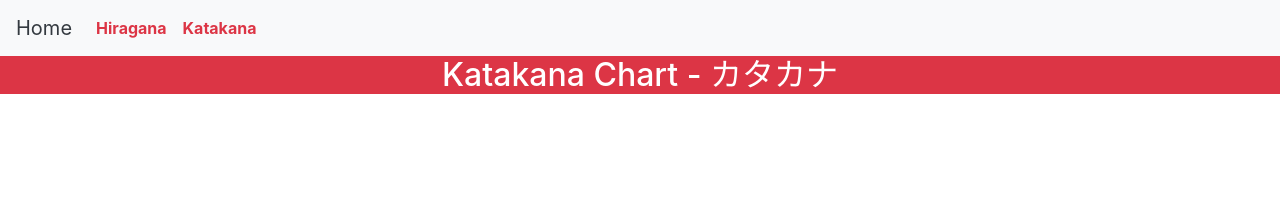
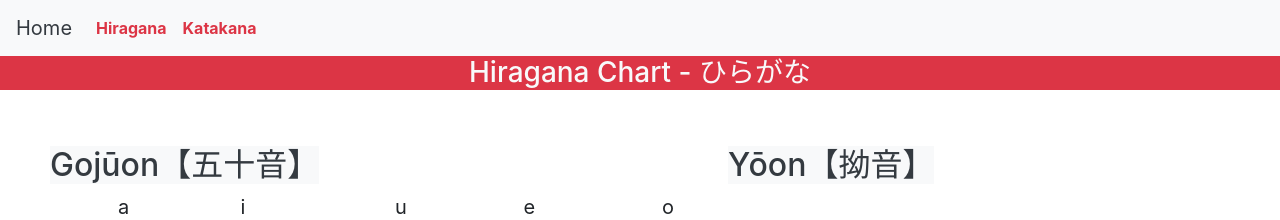
Before and after one commit to dvul95/jp-project, an Angular app: page / in a window 1280 px wide. Shown: the top 220 px of the page. Built offline with nearby package versions, Linux system fonts and the light colour scheme.

Commit message:
changed fonts

```diff
--- a/src/app/app.component.html
+++ b/src/app/app.component.html
@@ -1,3 +1,3 @@
 <app-header></app-header>
-<!--<app-hiragana></app-hiragana>-->
-<app-katakana></app-katakana>
+<app-hiragana></app-hiragana>
+<!--<app-katakana></app-katakana>-->
--- a/src/app/header/header.component.css
+++ b/src/app/header/header.component.css
@@ -0,0 +1,4 @@
+
+nav {
+    font-family: -apple-system, BlinkMacSystemFont, 'Segoe UI', Roboto, Oxygen, Ubuntu, Cantarell, 'Open Sans', 'Helvetica Neue', sans-serif;
+}
```
